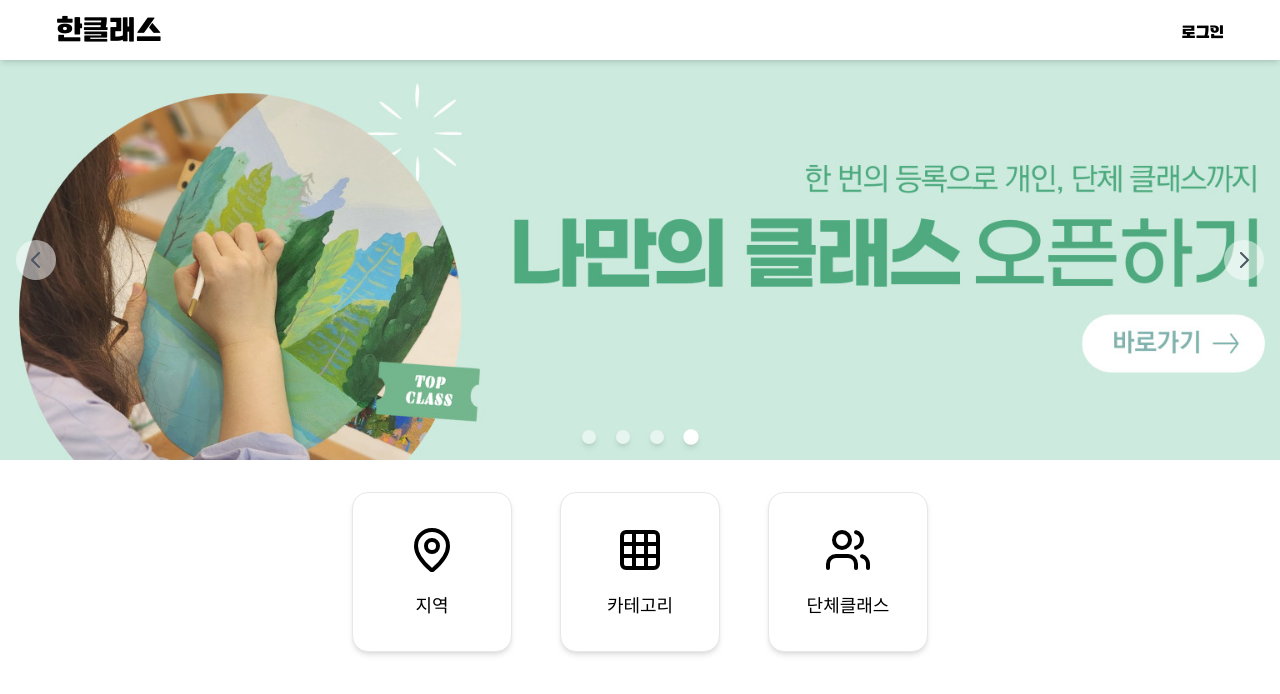
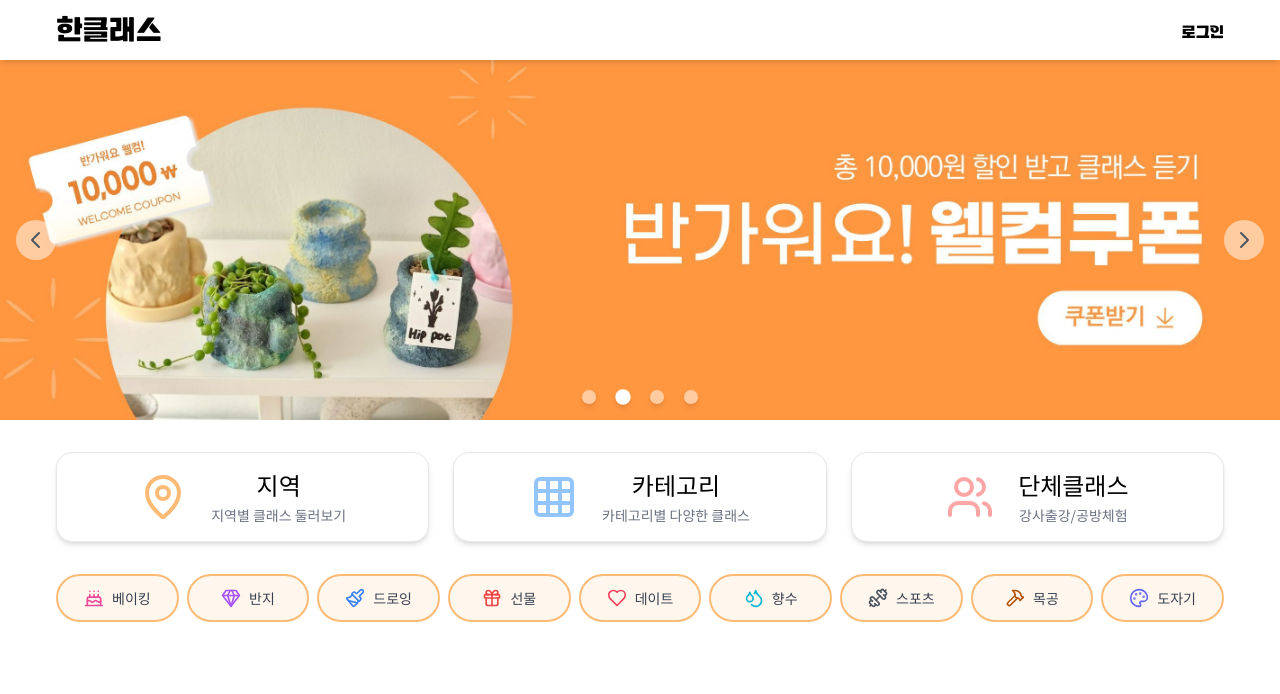
Before and after one commit to cocohan11/HanClass_front, a React (Create React App) app: page / in a window 1280 px wide. Shown: the top 694 px of the page. Built offline with nearby package versions, Linux system fonts and the light colour scheme.

Commit message:
추가/수정 - 카테고리9개 추가 / 아이콘 색상 수정

```diff
--- a/src/components/Slider/ImageSlider.js
+++ b/src/components/Slider/ImageSlider.js
@@ -39,7 +39,7 @@ function ImageSlider() {
 
     //-----------------------------------------
     return (
-        <div className='relative h-[400px] overflow-hidden'>
+        <div className='relative h-[360px] overflow-hidden'>
             <img
                 src={images[currentIndex]}
                 alt='slider image'
--- a/src/pages/Home.js
+++ b/src/pages/Home.js
@@ -1,28 +1,76 @@
 import React from 'react';
-import { MapPin, Grid, Users } from 'lucide-react';
-
+import {
+  MapPin, Grid, Users,
+  Cake, GemIcon, Paintbrush, Gift, Heart,
+  Droplets, Dumbbell, Hammer, Palette
+} from 'lucide-react';
 
 const ContainerWithButtons = () => {
-
+  const categories = [
+    { icon: <Cake className="w-5 h-5 text-pink-500" />, name: "베이킹" },
+    { icon: <GemIcon className="w-5 h-5 text-purple-500" />, name: "반지" },
+    { icon: <Paintbrush className="w-5 h-5 text-blue-500" />, name: "드로잉" },
+    { icon: <Gift className="w-5 h-5 text-red-500" />, name: "선물" },
+    { icon: <Heart className="w-5 h-5 text-rose-500" />, name: "데이트" },
+    { icon: <Droplets className="w-5 h-5 text-cyan-500" />, name: "향수" },
+    { icon: <Dumbbell className="w-5 h-5 text-gray-600" />, name: "스포츠" },
+    { icon: <Hammer className="w-5 h-5 text-amber-700" />, name: "목공" },
+    { icon: <Palette className="w-5 h-5 text-indigo-500" />, name: "도자기" },
+  ];
 
   return (
     <div className="w-full flex justify-center px-4">
       <div className="w-full max-w-[1200px] mt-4">
-        <div className="flex justify-center items-center gap-12 p-4">
-          <button className="border flex flex-col items-center justify-center w-40 h-40 bg-white rounded-2xl shadow-md hover:shadow-lg transition-shadow">
-            <MapPin className="w-12 h-12 mb-4" />
-            <span className="text-lg">지역</span>
+
+        {/* 메인 버튼 섹션 */}
+        <div className="grid grid-cols-3 gap-6 p-4">
+          <button className="border flex items-center justify-center h-30 w-full bg-white rounded-2xl shadow-md hover:shadow-lg transition-shadow p-4">
+            <div className="flex items-center gap-4">
+              <MapPin className="w-12 h-12 flex-shrink-0 text-orange-300 stroke-2" />
+              <div className="flex flex-col justify-center ml-2">
+                <span className="text-2xl font-medium text-center mb-1">지역</span>
+                <span className="text-sm text-gray-500 text-center">지역별 클래스 둘러보기</span>
+              </div>
+            </div>
           </button>
 
-          <button className="border flex flex-col items-center justify-center w-40 h-40 bg-white rounded-2xl shadow-md hover:shadow-lg transition-shadow">
-            <Grid className="w-12 h-12 mb-4" />
-            <span className="text-lg">카테고리</span>
+          <button className="border flex items-center justify-center h-30 w-full bg-white rounded-2xl shadow-md hover:shadow-lg transition-shadow p-4">
+            <div className="flex items-center gap-4">
+              <Grid className="w-12 h-12 flex-shrink-0 text-blue-300 stroke-2" />
+              <div className="flex flex-col justify-center ml-2">
+                <span className="text-2xl font-medium text-center mb-1">카테고리</span>
+                <span className="text-sm text-gray-500 text-center">카테고리별 다양한 클래스</span>
+              </div>
+            </div>
           </button>
 
-          <button className="border flex flex-col items-center justify-center w-40 h-40 bg-white rounded-2xl shadow-md hover:shadow-lg transition-shadow">
-            <Users className="w-12 h-12 mb-4" />
-            <span className="text-lg">단체클래스</span>
+          <button className="border flex items-center justify-center h-30 w-full bg-white rounded-2xl shadow-md hover:shadow-lg transition-shadow p-4">
+            <div className="flex items-center gap-4">
+              <Users className="w-12 h-12 flex-shrink-0 text-red-300 stroke-2" />
+              <div className="flex flex-col justify-center ml-2">
+                <span className="text-2xl font-medium text-center mb-1">단체클래스</span>
+                <span className="text-sm text-gray-500 text-center">강사출강/공방체험</span>
+              </div>
+            </div>
           </button>
+        </div>
+
+        {/* 카테고리 버튼 섹션 */}
+        <div className="grid grid-cols-9 gap-2 p-4">
+          {categories.map((category, index) => (
+            <button
+              key={index}
+              className="flex items-center justify-center h-12 w-full
+                     bg-orange-50 border-2 border-orange-300 rounded-full
+                     hover:bg-orange-100 transition-colors duration-200
+                     px-3"
+            >
+              <div className="flex items-center gap-2">
+                {category.icon}
+                <span className="text-sm font-medium text-gray-700">{category.name}</span>
+              </div>
+            </button>
+          ))}
         </div>
       </div>
     </div>
```
